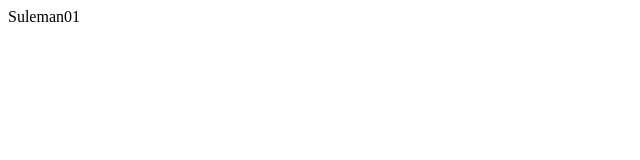
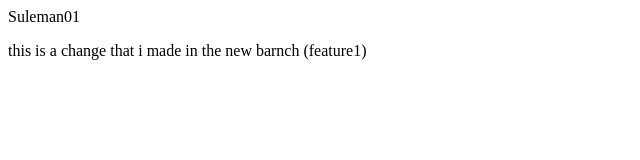
Before and after one commit to sulaeman22/Demo_repo2, a plain HTML site: page index.html in a window 1280 px wide. Shown: the whole page, without its empty margins (0-640 px from the left). Drawn offline with Linux system fonts and the light colour scheme.

Commit message:
Added feature to the new branch (feature1)

```diff
--- a/index.html
+++ b/index.html
@@ -1 +1,2 @@
 <p>Suleman01</p>
+<p>this is a change that i made in the new barnch (feature1)</p>
```
